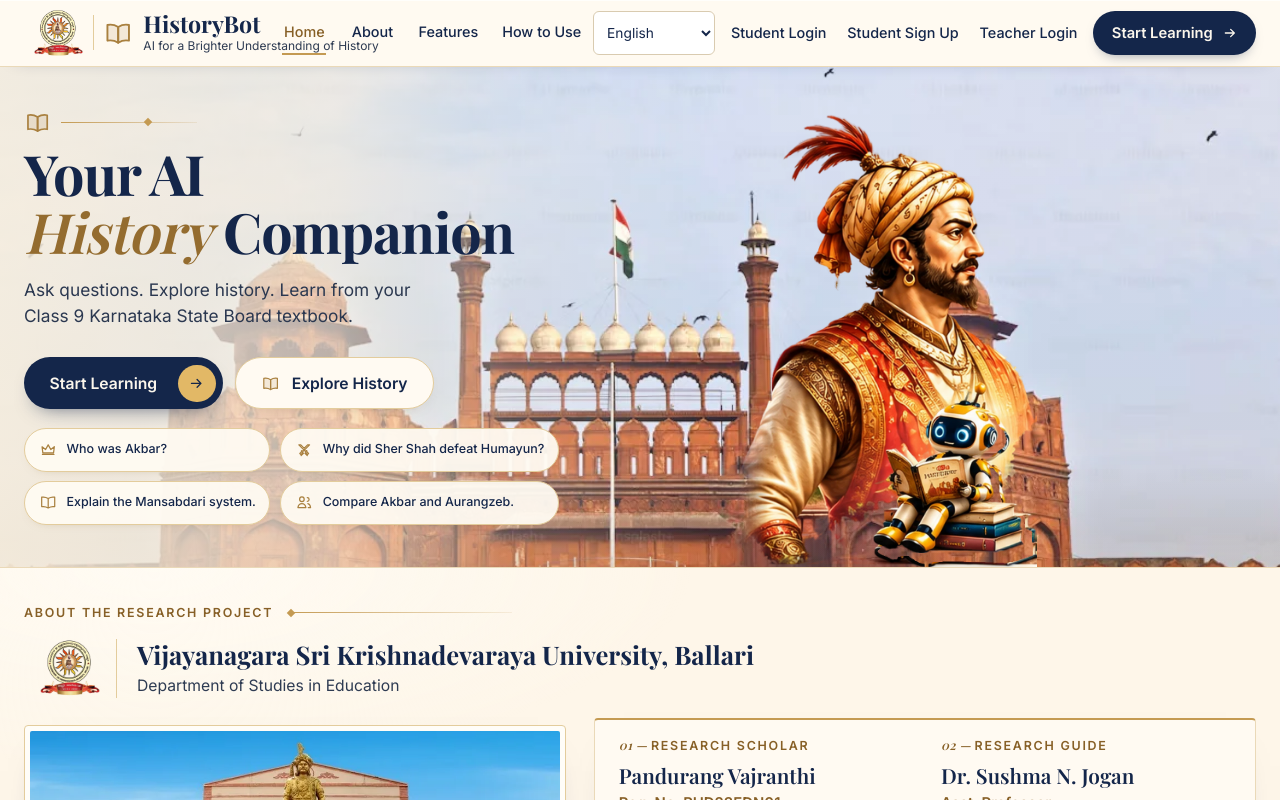
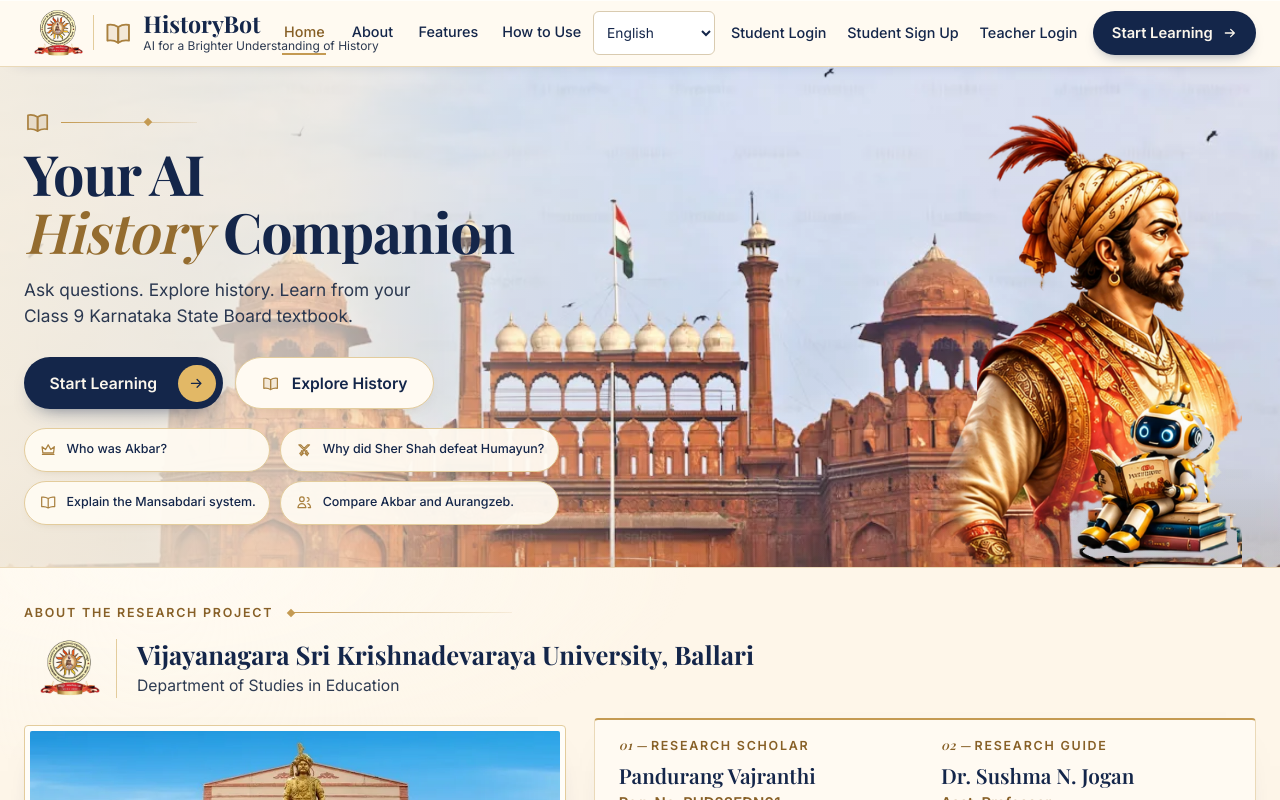
Before and after one commit to VishnuKanthcr7/historybot, a React (Vite) app in the folder frontend/: page / in a window 1280 px wide. Shown: the top 800 px of the page. Built offline with nearby package versions, Linux system fonts and the light colour scheme; no server answers; a web font is replaced by a local one.

Commit message:
Homepage hero v12 (local): move portrait group into right sky, fort centre clear

```diff
--- a/frontend/src/pages/Home.css
+++ b/frontend/src/pages/Home.css
@@ -1362,9 +1362,9 @@
   /* group: right edge on the content container, vertically centred with
      the text column; clear of the heading, buttons and chips */
   /* reference proportions: portrait ~90% of hero height, right edge at
-     ~79% of the page, fort centre left of it */
+     ~97% of the page, fort centre left of it */
   .hb-figures {
-    right: 19%;
+    right: 3%;
     height: 93%;
   }
 
```
